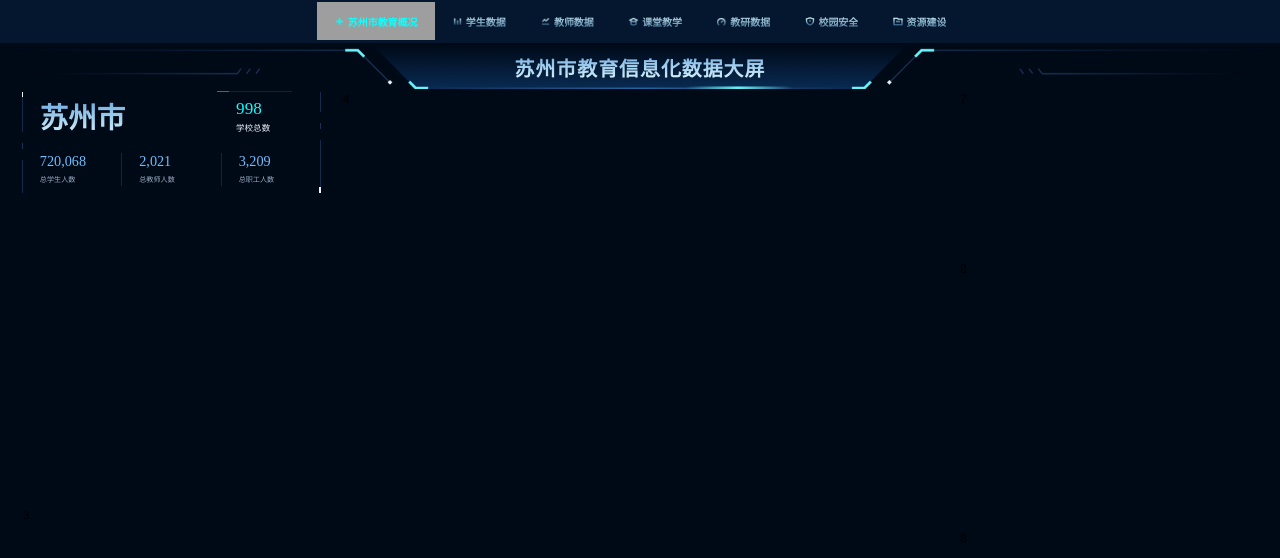
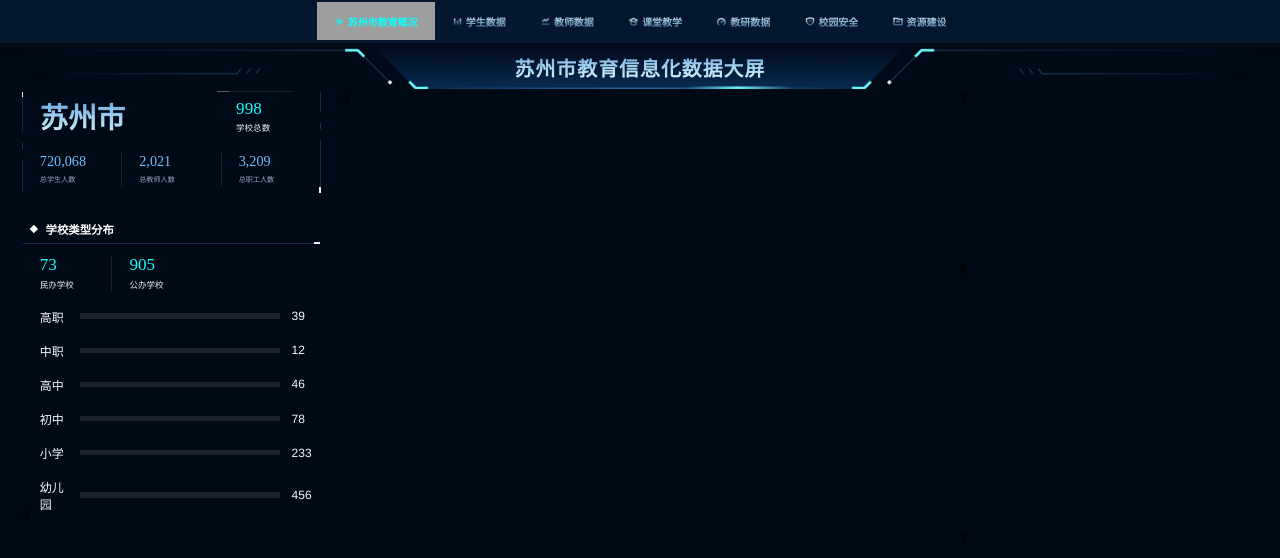
Before and after one commit to xinhongLe/smartschoolscreenNew, a Vue app: page /home/educationOverview in a window 1280 px wide. Shown: the top 558 px of the page. Built offline with nearby package versions, Linux system fonts and the light colour scheme; grey boxes are pictures that could not be loaded.

Commit message:
progress

```diff
--- /dev/null
+++ b/src/views/Home/EducationOverview/components/ProgressB.vue
@@ -0,0 +1,91 @@
+<template>
+  <div class="progressBox">
+    <span class="progress_name">{{ proDta.name }}</span>
+    <div class="progress_border">
+      <div
+        :id="`pregress_${proDta.id}`"
+        class="progress_cont"
+        v-bind:class="{ progress_active: isActive }"
+      ></div>
+    </div>
+    <span class="progress_number">{{ proDta.progressNum }}</span>
+  </div>
+</template>
+<script>
+export default {
+  props: {
+    proDta: {
+      type: Object,
+      default: () => {},
+    },
+  },
+  data() {
+    return {
+      isActive: true,
+    };
+  },
+  mounted() {
+    this.initProgress();
+  },
+  watch: {
+    proDta: {
+      handler(data) {
+        console.log("data", data);
+        this.initProgress();
+      },
+      deep: true,
+    },
+  },
+  methods: {
+    initProgress() {
+      this.$nextTick(() => {
+        let dompro = document.getElementById(`pregress_${this.proDta.id}`);
+        let num = (this.proDta.progressNum / 1000) * 100;
+        setInterval(() => {
+          dompro.style.width = 0 + "%";
+          this.isActive = false;
+          setTimeout(() => {
+            this.isActive = true;
+            dompro.style.width = num.toFixed(0) + "%";
+          }, 100);
+        }, 5000);
+        setTimeout(() => {
+          dompro.style.width = num.toFixed(0) + "%";
+        }, 200);
+      });
+    },
+  },
+};
+</script>
+<style lang="scss" scoped>
+.progressBox {
+  width: 100%;
+  display: flex;
+  justify-content: space-between;
+  align-items: center;
+  margin: 0.3rem auto;
+  .progress_name {
+    width: 0.5rem;
+  }
+  .progress_number {
+    width: 0.5rem;
+  }
+  span {
+    color: ghostwhite;
+  }
+  .progress_border {
+    flex: 1;
+    height: 0.1rem;
+    margin: 0 0.2rem;
+    background: rgba(255, 255, 255, 0.1);
+  }
+  .progress_cont {
+    width: 0px;
+    height: 100%;
+    background: linear-gradient(90deg, #70bfff 0%, #0dffff 100%);
+  }
+  .progress_active {
+    transition: width 2s;
+  }
+}
+</style>
--- a/src/views/Home/EducationOverview/components/countScroll.vue
+++ b/src/views/Home/EducationOverview/components/countScroll.vue
@@ -88,8 +88,6 @@ span {
   display: block;
 }
 .countToBox {
-  // width: 4.8rem;
-  // height: 1.7rem;
   width: 100%;
   height: 100%;
   padding: 0.125rem 0;
--- /dev/null
+++ b/src/views/Home/EducationOverview/components/schoolType.vue
@@ -0,0 +1,155 @@
+<template>
+  <moduleHeader title="学校类型分布">
+    <div class="personnelBox">
+      <div class="personnel">
+        <CountTo
+          ref="example1"
+          class="personnel_sum"
+          :start-val="0"
+          :end-val="73"
+          :duration="3000"
+        ></CountTo>
+        <span class="personnel_text">民办学校</span>
+      </div>
+      <div class="personnel">
+        <CountTo
+          ref="example2"
+          class="personnel_sum"
+          :start-val="0"
+          :end-val="905"
+          :duration="3000"
+        ></CountTo>
+        <span class="personnel_text">公办学校</span>
+      </div>
+    </div>
+    <div class="schoolData">
+      <div v-for="item in progressList" :key="item.id">
+        <ProgressB :proDta="item"></ProgressB>
+      </div>
+    </div>
+  </moduleHeader>
+</template>
+<script>
+import moduleHeader from "@/components/moduleHeader";
+import ProgressB from "./ProgressB.vue";
+import CountTo from "vue-count-to";
+export default {
+  components: {
+    moduleHeader,
+    CountTo,
+    ProgressB,
+  },
+  data() {
+    return {
+      progressList: [
+        {
+          name: "高职",
+          progressNum: 39,
+          id: 1,
+        },
+        {
+          name: "中职",
+          progressNum: 12,
+          id: 2,
+        },
+        {
+          name: "高中",
+          progressNum: 46,
+          id: 3,
+        },
+        {
+          name: "初中",
+          progressNum: 78,
+          id: 4,
+        },
+        {
+          name: "小学",
+          progressNum: 233,
+          id: 5,
+        },
+        {
+          name: "幼儿园",
+          progressNum: 456,
+          id: 6,
+        },
+      ],
+    };
+  },
+  mounted() {
+    window.setInterval(() => {
+      setTimeout(() => {
+        this.$refs.example1.start();
+        this.$refs.example2.start();
+      }, 0);
+    }, 20000);
+  },
+};
+</script>
+<style lang="scss" scoped>
+.personnelBox {
+  width: 60%;
+  margin-top: 0.2rem;
+  display: flex;
+  .personnel:first-child {
+    border-right: 1px solid rgba(255, 255, 255, 0.1);
+  }
+  .personnel {
+    flex: 1;
+    display: flex;
+    flex-direction: column;
+    margin-left: 0.3rem;
+    .personnel_sum {
+      font-size: 0.3rem;
+      font-family: Bahnschrift_SemiBold;
+      color: #0dffff;
+      margin-bottom: 0.05rem;
+      line-height: 0.3625rem;
+    }
+    .personnel_text {
+      font-size: 0.15rem;
+      font-family: PingFangSC-Regular, PingFang SC;
+      font-weight: 400;
+      color: #edf2f8;
+      line-height: 0.2125rem;
+    }
+  }
+}
+
+.schoolData {
+  width: 100%;
+  padding-left: 0.3rem;
+  box-sizing: border-box;
+  margin-top: 0.3rem;
+  .progressBox {
+    width: 100%;
+    display: flex;
+    justify-content: space-between;
+    align-items: center;
+    span {
+      color: ghostwhite;
+    }
+    .progress_border {
+      flex: 1;
+      height: 0.1rem;
+      margin: 0 0.2rem;
+      background: rgba(255, 255, 255, 0.1);
+    }
+    .progress_cont {
+      width: 0px;
+      height: 100%;
+      background: linear-gradient(90deg, #70bfff 0%, #0dffff 100%);
+      transition: width 3s 1s;
+      //   animation: linear 2s 1 normal forwards running moveProfress;
+    }
+  }
+}
+
+@keyframes moveProfress {
+  0% {
+    width: 0;
+  }
+  100% {
+    width: 10%;
+  }
+}
+</style>
--- a/src/views/Home/EducationOverview/index.vue
+++ b/src/views/Home/EducationOverview/index.vue
@@ -6,7 +6,9 @@
                 <countScroll></countScroll>
             <!-- </Flex> -->
             <div class="v-line"></div>
-            <Flex :flex="5"> </Flex>
+            <Flex :flex="5">
+                <SchoolType></SchoolType>
+            </Flex>
             <div class="v-line"></div>
             <Flex :flex="5"> 3 </Flex>
             <div class="v-line"></div>
@@ -30,11 +32,13 @@
 
 <script>
 import countScroll from "./components/countScroll.vue"
+import SchoolType from "./components/schoolType.vue"
 import Flex from "@/components/flex";
 export default {
     components: {
         Flex,
-        countScroll
+        countScroll,
+        SchoolType
     }
 };
 </script>
```
